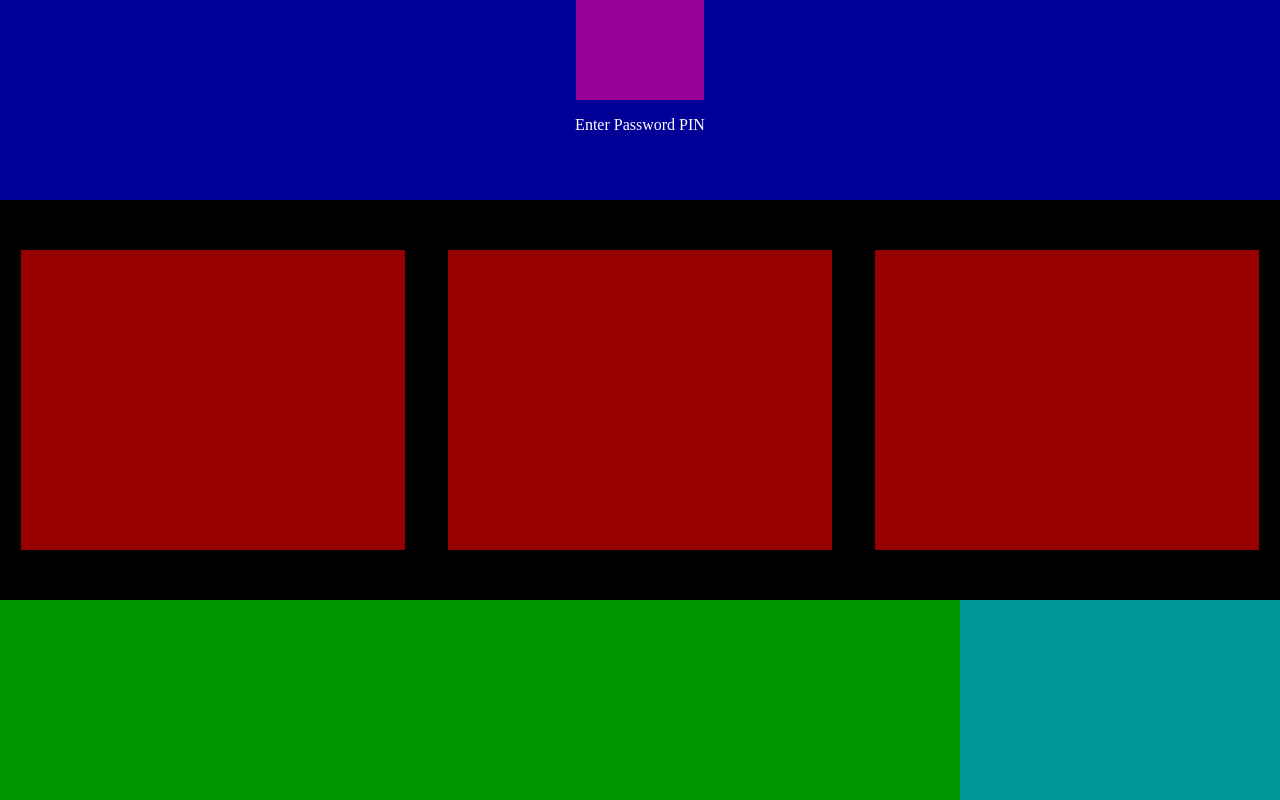
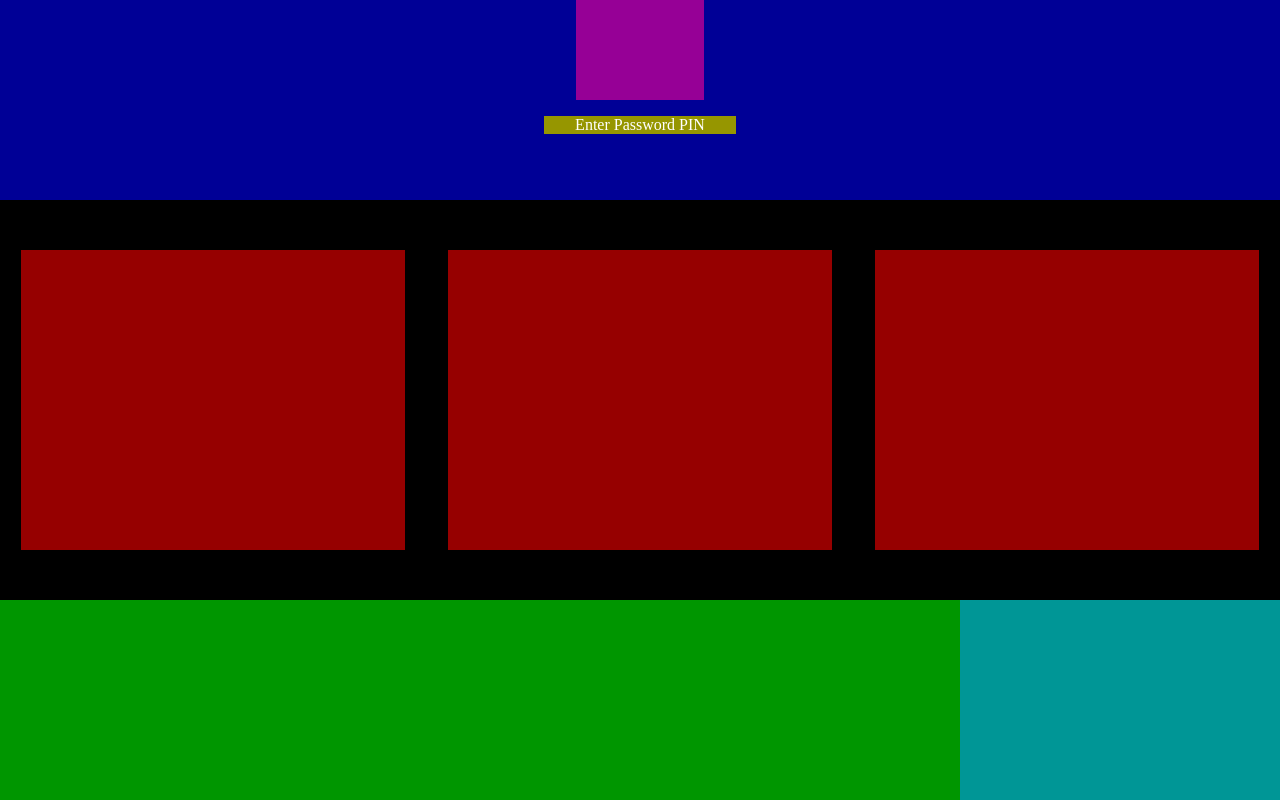
Before and after one commit to raphaelvigil/layout, a plain HTML site: page index.html in a window 1280 px wide. Drawn offline with Linux system fonts and the light colour scheme.

Commit message:
Update style.css

```diff
--- a/style.css
+++ b/style.css
@@ -15,6 +15,7 @@ body {
 	margin-right: auto;
 	width: 15%;
 	text-align: center;
+	background-color: rgb(150,150,0);
 }
 .middle {
 	display: flex;
```
